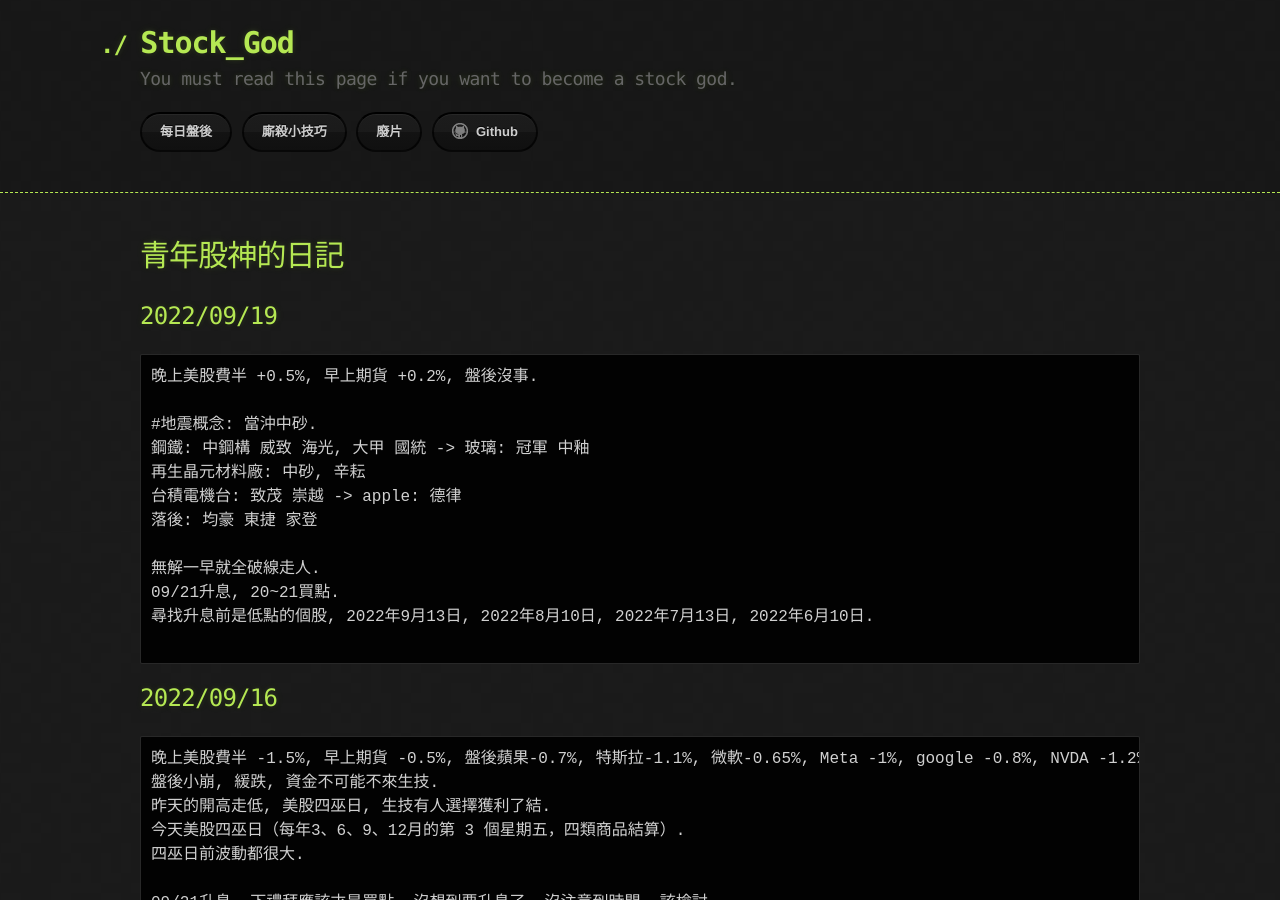
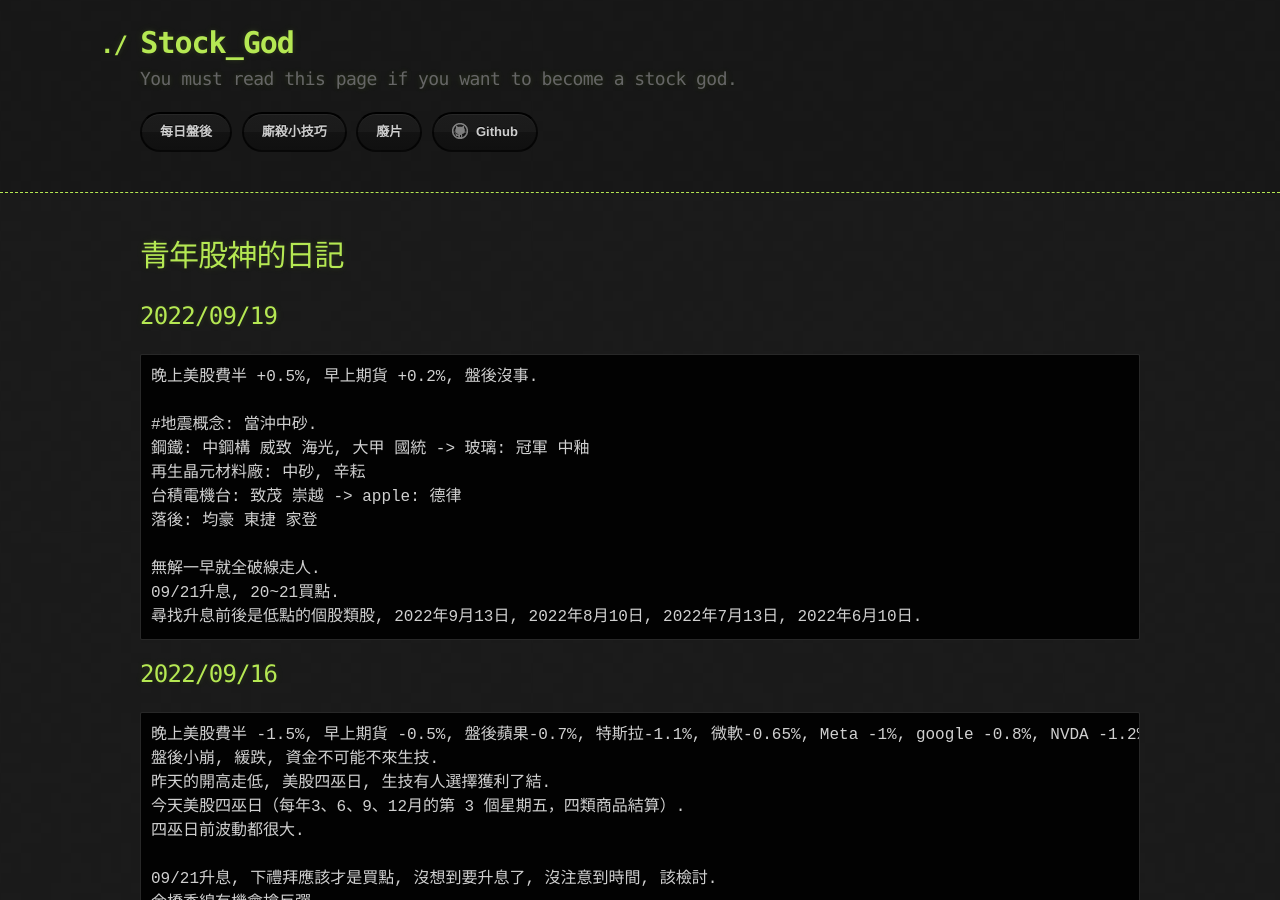
Before and after one commit to lepg5487/Stock_God, a Jekyll site: the page built from index.md, in a window 1280 px wide and 900 px high. Built offline with Jekyll 4.4.1, drawn with Linux system fonts in a browser that asks for light colours; our own code applies the rules of GitHub Pages for plain Markdown files.

Commit message:
Update index.md

````diff
--- a/index.md
+++ b/index.md
@@ -16,8 +16,7 @@ layout: testlayouts
 
 無解一早就全破線走人.
 09/21升息, 20~21買點.
-尋找升息前是低點的個股, 2022年9月13日, 2022年8月10日, 2022年7月13日, 2022年6月10日.
-
+尋找升息前後是低點的個股類股, 2022年9月13日, 2022年8月10日, 2022年7月13日, 2022年6月10日.
 ```
 
 ## 2022/09/16
````
